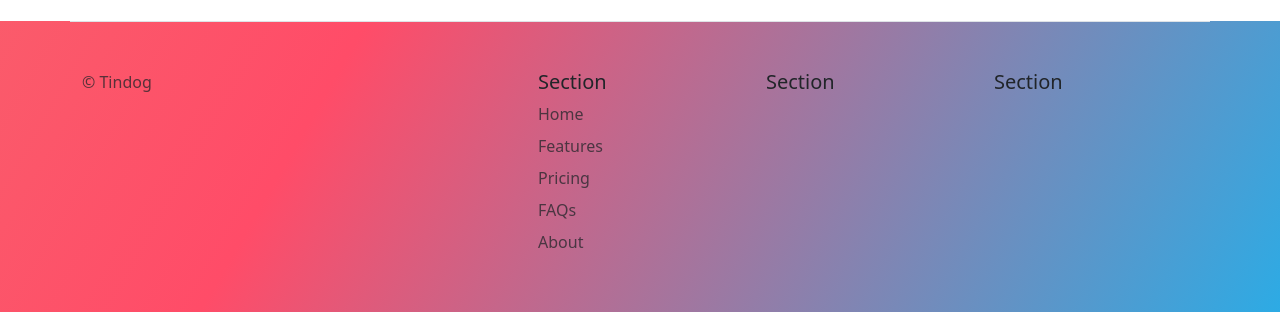
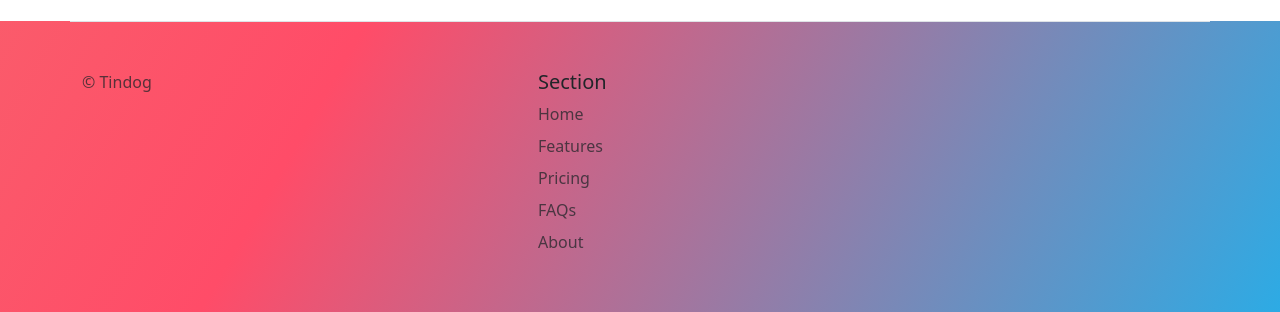
Before and after one commit to kirankumar636164/TinDog-Project, a plain HTML site: page index.html in a window 1280 px wide. Shown: the part 2104-2416 px from the top of the page. Drawn offline with nearby package versions, Linux system fonts and the light colour scheme.

Commit message:
Update index.html
Updated index

```diff
--- a/index.html
+++ b/index.html
@@ -205,7 +205,7 @@
 
         <div class="col mb-3">
           <h5>Section</h5>
-          <ul class="nav flex-column">
+          <ul class="nav flex-column md:flex-row">
             <li class="nav-item mb-2"><a href="#" class="nav-link p-0 text-body-secondary">Home</a></li>
             <li class="nav-item mb-2"><a href="#" class="nav-link p-0 text-body-secondary">Features</a></li>
             <li class="nav-item mb-2"><a href="#" class="nav-link p-0 text-body-secondary">Pricing</a></li>
@@ -213,28 +213,6 @@
             <li class="nav-item mb-2"><a href="#" class="nav-link p-0 text-body-secondary">About</a></li>
           </ul>
         </div>
-
-        <div class="col mb-3">
-          <h5>Section</h5>
-          <!-- <ul class="nav flex-column">
-            <li class="nav-item mb-2"><a href="#" class="nav-link p-0 text-body-secondary">Home</a></li>
-            <li class="nav-item mb-2"><a href="#" class="nav-link p-0 text-body-secondary">Features</a></li>
-            <li class="nav-item mb-2"><a href="#" class="nav-link p-0 text-body-secondary">Pricing</a></li>
-            <li class="nav-item mb-2"><a href="#" class="nav-link p-0 text-body-secondary">FAQs</a></li>
-            <li class="nav-item mb-2"><a href="#" class="nav-link p-0 text-body-secondary">About</a></li>
-          </ul> -->
-        </div>
-
-        <div class="col mb-3">
-          <h5>Section</h5>
-          <!-- <ul class="nav flex-column">
-            <li class="nav-item mb-2"><a href="#" class="nav-link p-0 text-body-secondary">Home</a></li>
-            <li class="nav-item mb-2"><a href="#" class="nav-link p-0 text-body-secondary">Features</a></li>
-            <li class="nav-item mb-2"><a href="#" class="nav-link p-0 text-body-secondary">Pricing</a></li>
-            <li class="nav-item mb-2"><a href="#" class="nav-link p-0 text-body-secondary">FAQs</a></li>
-            <li class="nav-item mb-2"><a href="#" class="nav-link p-0 text-body-secondary">About</a></li>
-          </ul> -->
-        </div>
       </footer>
     </div>
   </section>
```
